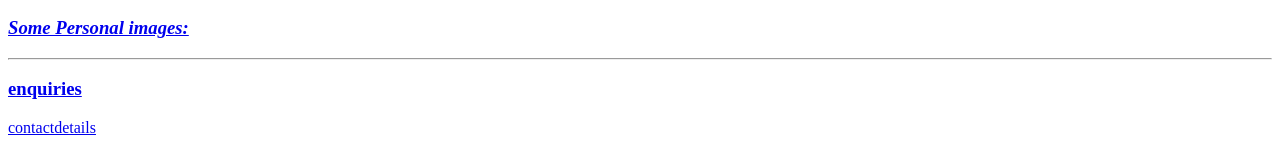
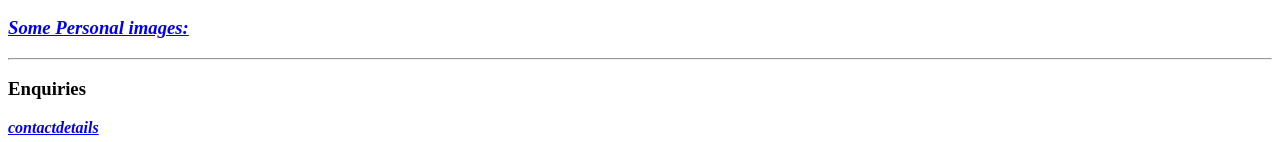
Before and after one commit to LEKHRAJS/CV, a plain HTML site: page HITENDRASONAWANIWEBSITE.html in a window 1280 px wide. Shown: the part 896-1038 px from the top of the page. Drawn offline with Linux system fonts and the light colour scheme.

Commit message:
Add files via upload

```diff
--- a/HITENDRASONAWANIWEBSITE.html
+++ b/HITENDRASONAWANIWEBSITE.html
@@ -25,11 +25,11 @@
         <li><em>playing and talking about cricket and sports</em></li>
         </ul>
 
-        <h3><em><strong><a href="images/">Some Personal images:</strong></em></h3>
+        <h3><em><strong><a href="images/">Some Personal images:</strong></a></em></h3>
             <hr>
 
-            <h3>enquiries</h3>
-            <a href="contact me.html">contactdetails</a>
+            <h3><strong>Enquiries</strong></h3>
+            <strong><em><a href="contact me.html">contactdetails</a></em></strong>
 
 
 
```
